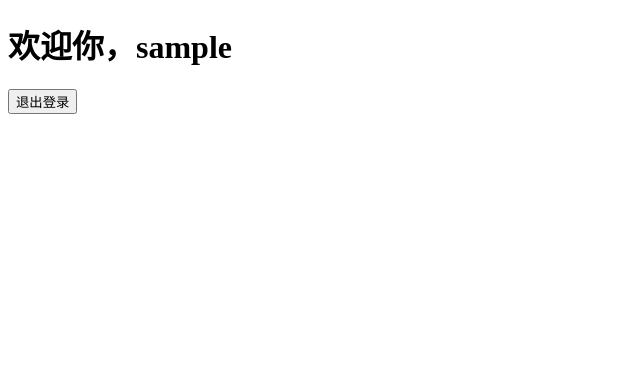
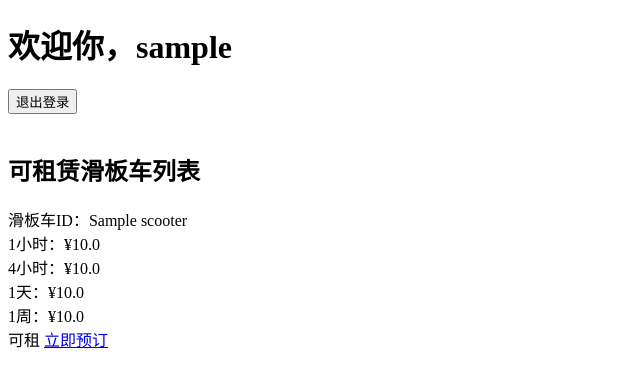
Before and after one commit to Littlerunner6/XJCO2913-Group11-ScooterHire, a Django app: page / in a window 1280 px wide. Shown: the top 387 px of the page, without its empty margins (0-640 px from the left). Run offline with Django 5.2, Linux system fonts and the light colour scheme; a user stored in the database is signed in; tables that the repository leaves empty hold one stand-in row (values such as "Sample post").

Commit message:
View hire options and cost: 1hr, 4hrs, 1day, 1week
Modify the scooter model.
Display fees on the homepage and provide a reservation button.

```diff
--- a/scooter_project/scooter/models.py
+++ b/scooter_project/scooter/models.py
@@ -3,7 +3,10 @@ from django.contrib.auth.models import User
 
 class Scooter(models.Model):
     name = models.CharField(max_length=50, verbose_name="编号")
-    price = models.FloatField(verbose_name="每小时租赁价格")
+    price_1h = models.FloatField(default=0.0, verbose_name="1小时价格")
+    price_4h = models.FloatField(default=0.0, verbose_name="4小时价格")
+    price_1d = models.FloatField(default=0.0, verbose_name="1天价格")
+    price_1w = models.FloatField(default=0.0, verbose_name="1周价格")
     is_available = models.BooleanField(default=True, verbose_name="是否可用")
 
     def __str__(self):
--- a/scooter_project/scooter/templates/index.html
+++ b/scooter_project/scooter/templates/index.html
@@ -5,10 +5,34 @@
     <!-- <link rel="stylesheet" href="../static/css/style.css"> -->
 </head>
 <body>
-    <h1>欢迎你，{{ username }}</h1>
-    <form action="{% url 'logout' %}" method="post">
-        {% csrf_token %}
-        <button type="submit">退出登录</button>
-    </form>
+    <div>
+        <h1>欢迎你，{{ username }}</h1>
+        <form action="{% url 'logout' %}" method="post">
+            {% csrf_token %}
+            <button type="submit">退出登录</button>
+        </form>
+    </div>
+    <br>
+    <div class="scooter-list">
+        <h2>可租赁滑板车列表</h2>
+        {% for scooter in scooters %}
+            <div>
+                <div>滑板车ID：{{ scooter.name }}</div>
+                <div>
+                    <div>1小时：¥{{ scooter.price_1h }}</div>
+                    <div>4小时：¥{{ scooter.price_4h }}</div>
+                    <div>1天：¥{{ scooter.price_1d }}</div>
+                    <div>1周：¥{{ scooter.price_1w }}</div>
+                </div>
+                <div>
+                    <span>可租</span>
+                    <a href="#">立即预订</a>
+                </div>
+                <br>
+            </div>
+        {% empty %}
+            <p>暂无可用的滑板车</p>
+        {% endfor %}
+    </div>
 </body>
 </html>
--- a/scooter_project/scooter/views.py
+++ b/scooter_project/scooter/views.py
@@ -1,8 +1,12 @@
 from django.shortcuts import render
 from django.contrib.auth.decorators import login_required
+from .models import Scooter
 
 @login_required
 def index(request):
+    scooters = Scooter.objects.filter(is_available=True).order_by('name')
+
     return render(request, 'index.html', {
-        'username': request.user.username
+        'username': request.user.username,
+        'scooters': scooters,
     })
```
Also changed, not shown: scooter_project/scooter/migrations/0002_remove_scooter_price_scooter_price_1d_and_more.py (added).
